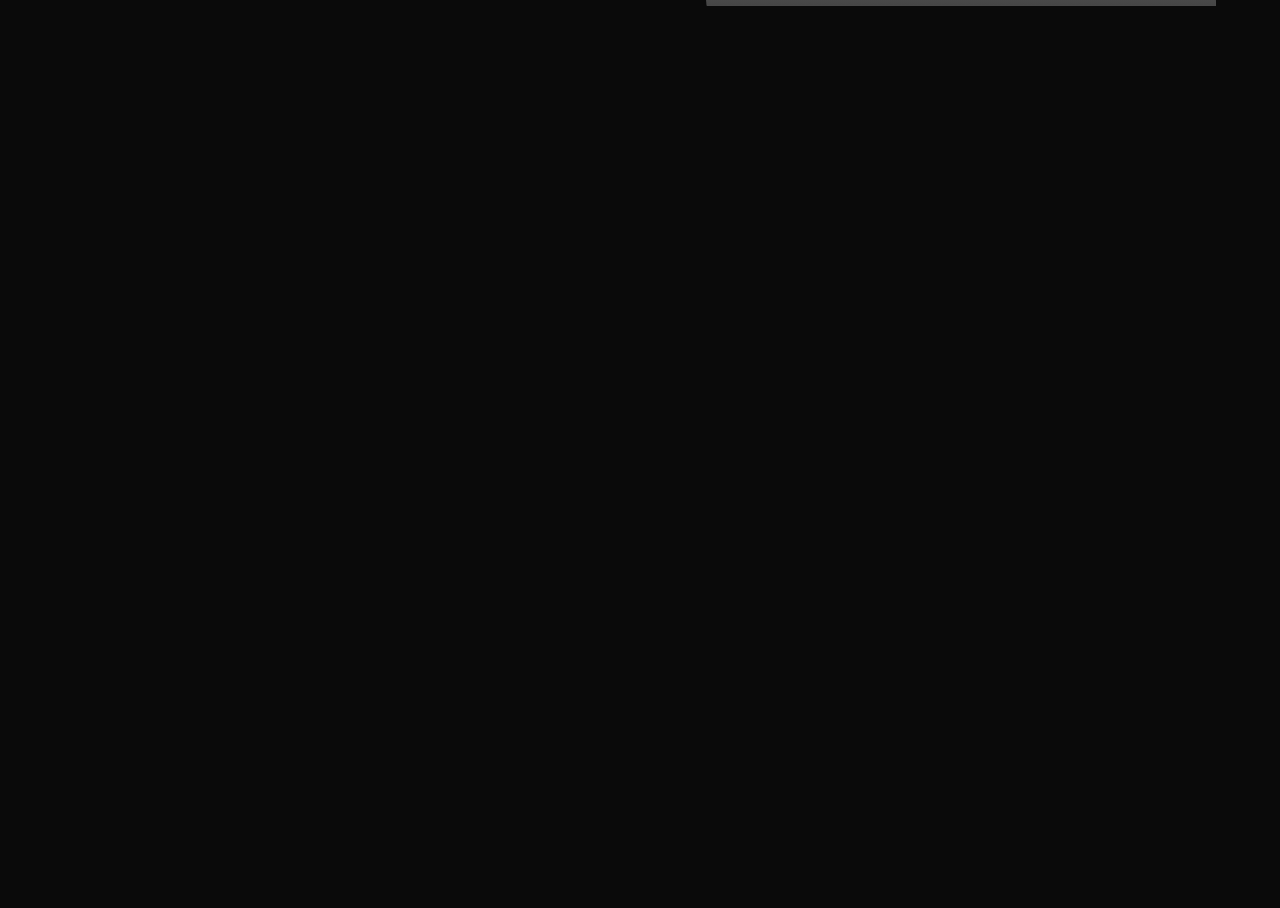
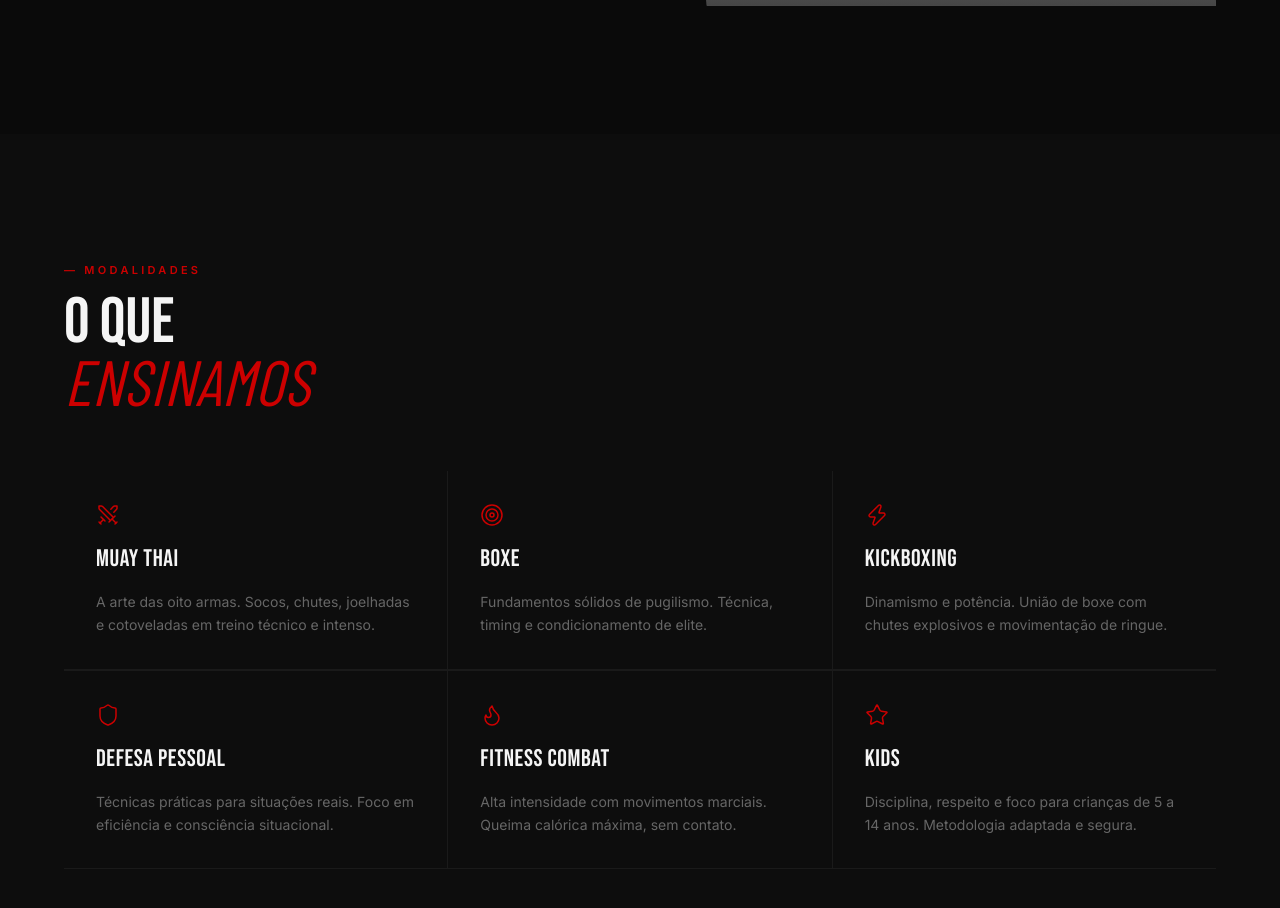
Before and after one commit to devCopyCode/elite-fight-club, a Next.js app: page / in a window 1280 px wide. Shown: the part 1600-2508 px from the top of the page. Before the commit the page ends 1734 px from the top, so only its background shows below. Built offline with nearby package versions, Linux system fonts and the light colour scheme; grey boxes are pictures that could not be loaded.

Commit message:
feat: Modalidades — grid 3x2, hover borda vermelha, stagger animation

```diff
--- /dev/null
+++ b/app/components/Modalidades.tsx
@@ -0,0 +1,124 @@
+// app/components/Modalidades.tsx
+"use client";
+
+import { useRef } from "react";
+import { useInView, motion } from "framer-motion";
+import { Swords, Target, Zap, Shield, Flame, Star } from "lucide-react";
+
+type Lang = "pt" | "en";
+
+const icons = [Swords, Target, Zap, Shield, Flame, Star];
+
+const t = {
+  pt: {
+    label: "— MODALIDADES",
+    title1: "O QUE",
+    title2: "ENSINAMOS",
+    cards: [
+      { name: "Muay Thai", desc: "A arte das oito armas. Socos, chutes, joelhadas e cotoveladas em treino técnico e intenso." },
+      { name: "Boxe", desc: "Fundamentos sólidos de pugilismo. Técnica, timing e condicionamento de elite." },
+      { name: "Kickboxing", desc: "Dinamismo e potência. União de boxe com chutes explosivos e movimentação de ringue." },
+      { name: "Defesa Pessoal", desc: "Técnicas práticas para situações reais. Foco em eficiência e consciência situacional." },
+      { name: "Fitness Combat", desc: "Alta intensidade com movimentos marciais. Queima calórica máxima, sem contato." },
+      { name: "Kids", desc: "Disciplina, respeito e foco para crianças de 5 a 14 anos. Metodologia adaptada e segura." },
+    ],
+  },
+  en: {
+    label: "— MODALITIES",
+    title1: "WHAT WE",
+    title2: "TEACH",
+    cards: [
+      { name: "Muay Thai", desc: "The art of eight limbs. Punches, kicks, knees and elbows in technical and intense training." },
+      { name: "Boxing", desc: "Solid pugilism fundamentals. Technique, timing and elite conditioning." },
+      { name: "Kickboxing", desc: "Dynamism and power. Union of boxing with explosive kicks and ring movement." },
+      { name: "Self Defense", desc: "Practical techniques for real situations. Focus on efficiency and situational awareness." },
+      { name: "Fitness Combat", desc: "High intensity with martial movements. Maximum caloric burn, no contact." },
+      { name: "Kids", desc: "Discipline, respect and focus for children aged 5 to 14. Adapted and safe methodology." },
+    ],
+  },
+};
+
+const cardVariants = {
+  hidden: { opacity: 0, y: 30 },
+  visible: (i: number) => ({
+    opacity: 1,
+    y: 0,
+    transition: { duration: 0.5, delay: i * 0.08, ease: "easeOut" as const },
+  }),
+};
+
+interface Props {
+  lang: Lang;
+}
+
+export default function Modalidades({ lang }: Props) {
+  const c = t[lang];
+  const ref = useRef<HTMLElement>(null);
+  const inView = useInView(ref, { once: true, margin: "-100px" });
+
+  return (
+    <section
+      id="modalidades"
+      ref={ref}
+      className="py-20 md:py-32"
+      style={{ backgroundColor: "#0d0d0d" }}
+      aria-labelledby="modalidades-titulo"
+    >
+      <div className="max-w-7xl mx-auto px-6 md:px-16">
+        <div className="mb-14">
+          <p className="section-label mb-4">{c.label}</p>
+          <h2 id="modalidades-titulo" className="section-title">
+            {c.title1}
+            <br />
+            <span style={{ color: "#CC0000", fontFamily: "var(--font-barlow)", fontStyle: "italic" }}>
+              {c.title2}
+            </span>
+          </h2>
+        </div>
+
+        <div className="grid grid-cols-1 sm:grid-cols-2 lg:grid-cols-3 gap-px bg-[#1a1a1a]">
+          {c.cards.map((card, i) => {
+            const Icon = icons[i];
+            return (
+              <motion.div
+                key={card.name}
+                custom={i}
+                initial="hidden"
+                animate={inView ? "visible" : "hidden"}
+                variants={cardVariants}
+                className="group flex flex-col gap-4 p-8 bg-[#0d0d0d] transition-colors duration-300 cursor-default"
+                style={{ borderBottom: "1px solid #1a1a1a" }}
+                onMouseEnter={(e) => {
+                  (e.currentTarget as HTMLDivElement).style.backgroundColor = "rgba(204,0,0,0.04)";
+                  (e.currentTarget as HTMLDivElement).style.outline = "1px solid #CC0000";
+                }}
+                onMouseLeave={(e) => {
+                  (e.currentTarget as HTMLDivElement).style.backgroundColor = "#0d0d0d";
+                  (e.currentTarget as HTMLDivElement).style.outline = "1px solid transparent";
+                }}
+              >
+                <Icon
+                  size={24}
+                  color="#CC0000"
+                  strokeWidth={1.5}
+                  aria-hidden="true"
+                />
+                <h3
+                  className="font-display text-2xl text-[#F5F5F5] uppercase tracking-wide"
+                >
+                  {card.name}
+                </h3>
+                <p
+                  className="text-sm leading-relaxed"
+                  style={{ color: "#666", fontFamily: "var(--font-inter)" }}
+                >
+                  {card.desc}
+                </p>
+              </motion.div>
+            );
+          })}
+        </div>
+      </div>
+    </section>
+  );
+}
--- a/app/page.tsx
+++ b/app/page.tsx
@@ -6,6 +6,7 @@ import Navbar from "./components/Navbar";
 import Hero from "./components/Hero";
 import MarqueeBanner from "./components/MarqueeBanner";
 import Sobre from "./components/Sobre";
+import Modalidades from "./components/Modalidades";
 import LangToggle from "./components/LangToggle";
 
 type Lang = "pt" | "en";
@@ -20,6 +21,7 @@ export default function Home() {
         <Hero lang={lang} />
         <MarqueeBanner />
         <Sobre lang={lang} />
+        <Modalidades lang={lang} />
       </main>
       <LangToggle lang={lang} onToggle={() => setLang(l => l === "pt" ? "en" : "pt")} />
     </>
```
